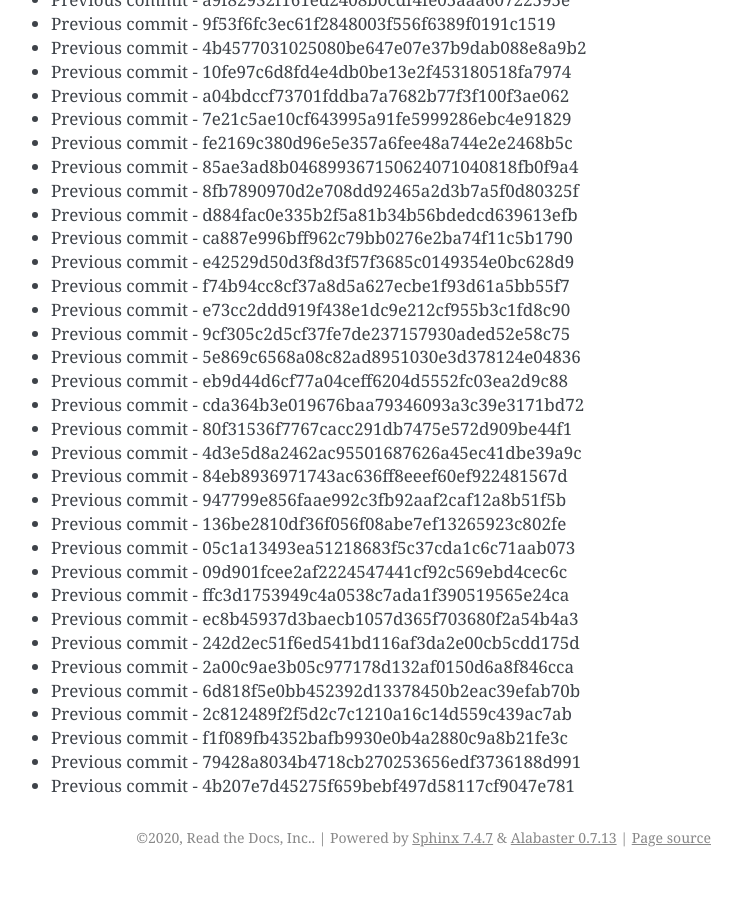
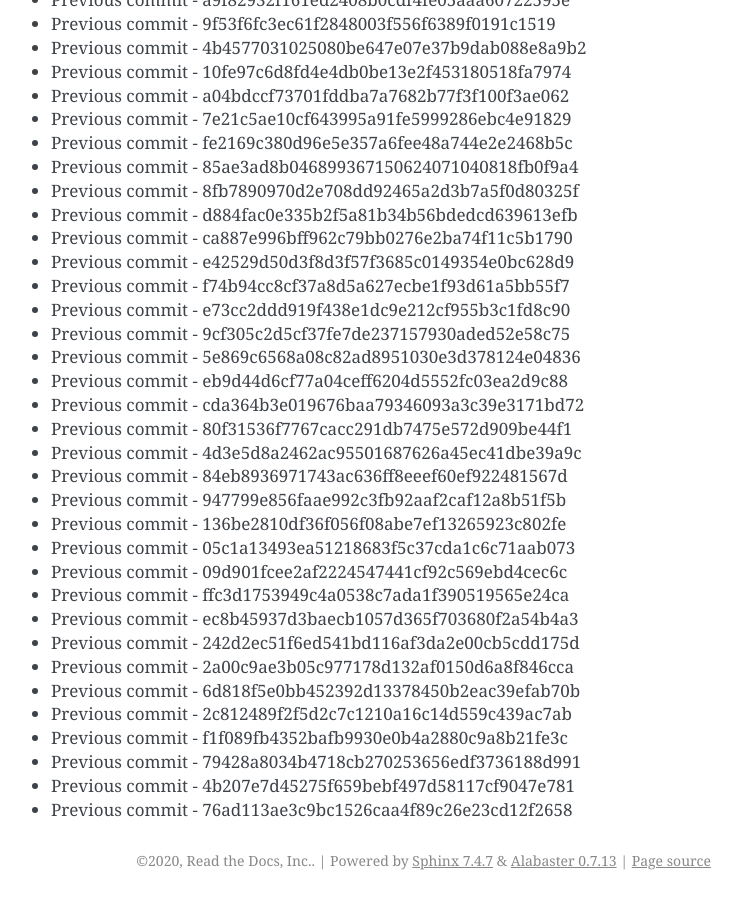
Before and after one commit to readthedocs/rtd-git-stresstest, a Sphinx documentation site: the page built from docs/updates.rst, in a window 1280 px wide and 900 px high, scrolled down 7699 px. Shown: the whole window, without its empty margins (399-1141 px from the left). Built offline with Sphinx 7.4.7, drawn with Linux system fonts in a browser that asks for light colours; before the commit the page ends 8576 px from its top, so only the background shows below that.

Commit message:
Generating commit from previous: 76ad113ae3c9bc1526caa4f89c26e23cd12f2658

```diff
--- a/docs/updates.rst
+++ b/docs/updates.rst
@@ -355,3 +355,4 @@ It can be tested for any performance characteristics.
 * Previous commit - f1f089fb4352bafb9930e0b4a2880c9a8b21fe3c
 * Previous commit - 79428a8034b4718cb270253656edf3736188d991
 * Previous commit - 4b207e7d45275f659bebf497d58117cf9047e781
+* Previous commit - 76ad113ae3c9bc1526caa4f89c26e23cd12f2658
```
